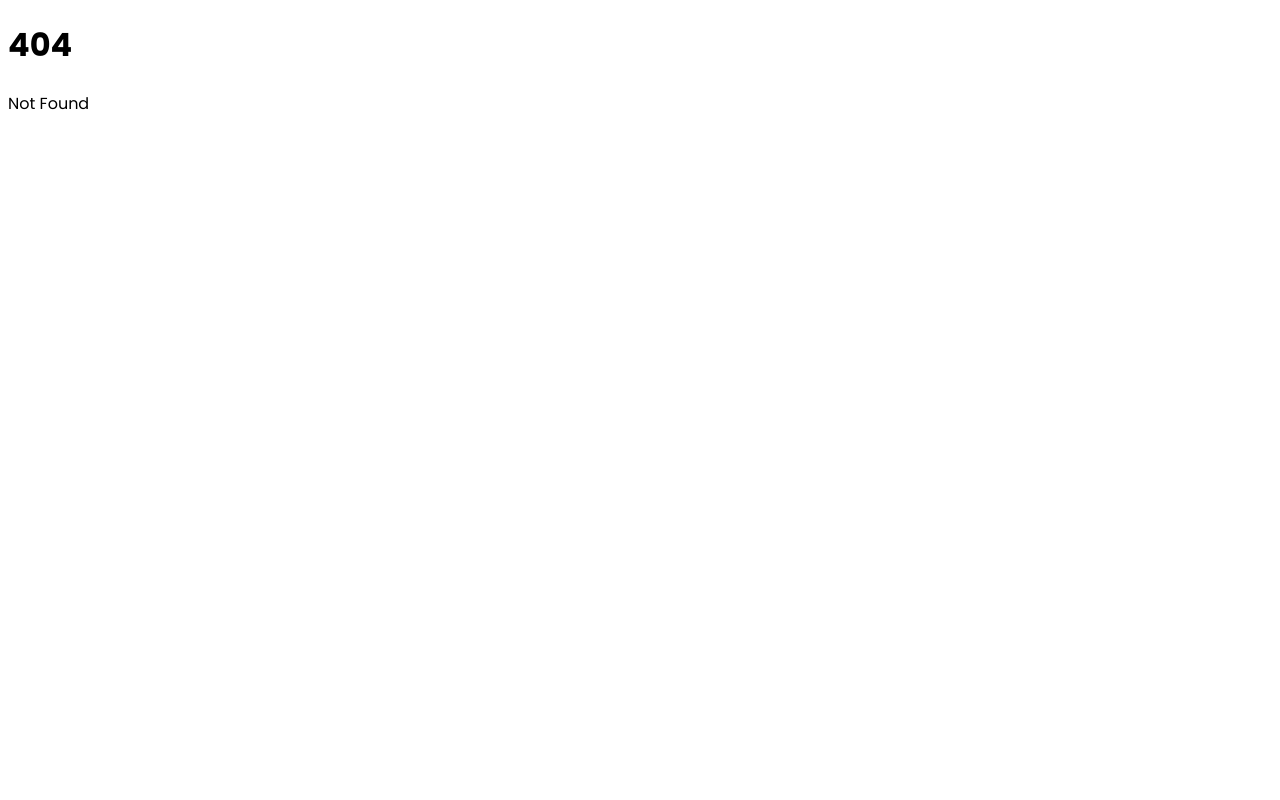
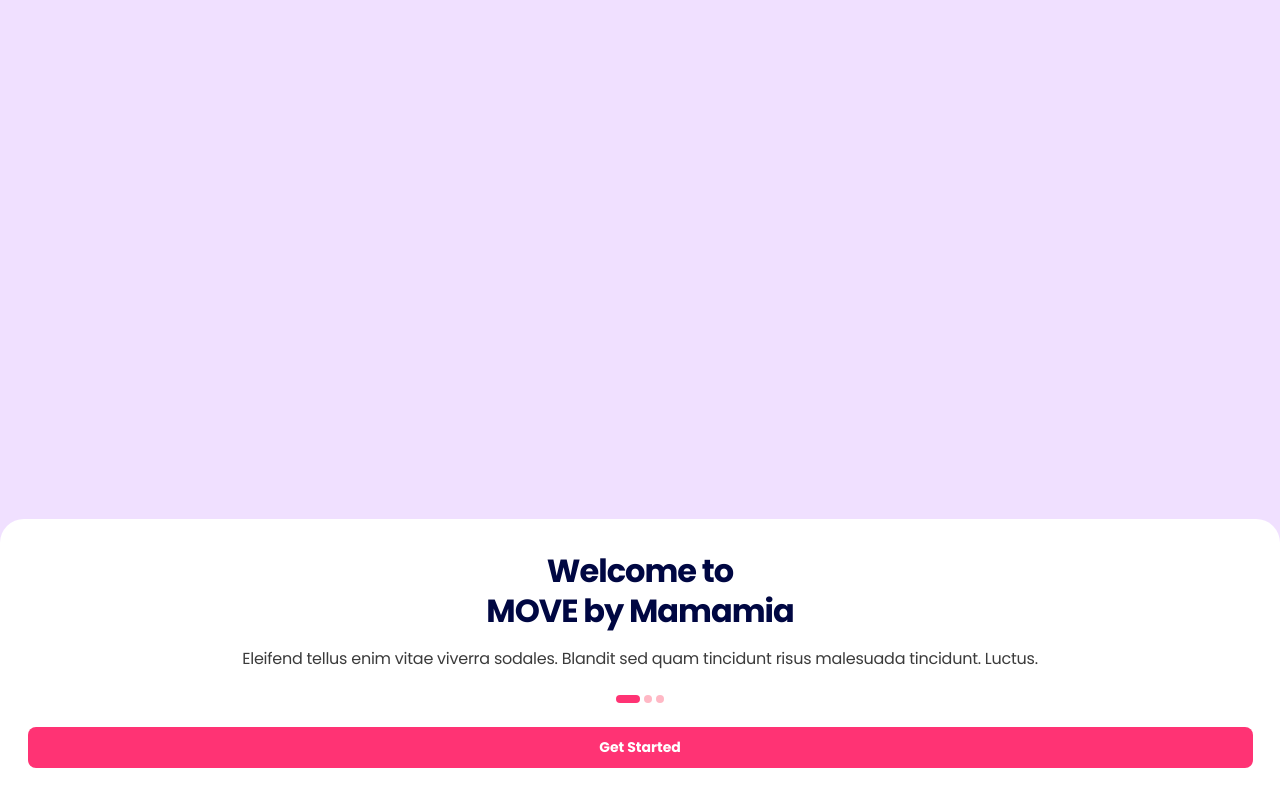
Before and after one commit to johndavedecano/move-ui, a SvelteKit app: page /splash in a window 1280 px wide. Before the commit this address had no page. Built offline with nearby package versions, Linux system fonts and the light colour scheme.

Commit message:
added splash screen

```diff
--- a/src/lib/components/Button.svelte
+++ b/src/lib/components/Button.svelte
@@ -73,10 +73,11 @@
 	.btn-tertiary {
 		--btn-bg: var(--coral-dark);
 		--btn-color: var(--white);
+		transition: all 100ms ease-in-out;
 	}
 
 	.btn-tertiary:hover {
-		--btn-bg: var(--coral-dark);
+		--btn-bg: var(--coral);
 		--btn-color: var(--white);
 	}
 
--- /dev/null
+++ b/src/lib/components/SplashScreen.svelte
@@ -0,0 +1,83 @@
+<script>
+	import Button from '$lib/components/Button.svelte';
+	import Card from '$lib/components/Card.svelte';
+
+	const onClickItem = () => {};
+</script>
+
+<div class="splash">
+	<Card customClass="splash-card" radius="lg">
+		<div class="splash-card-inner">
+			<div class="navy-dark text-center title-4 fw-600 mb-4">Welcome to<br /> MOVE by Mamamia</div>
+			<div class="text-center body gray-8 mb-6">
+				Eleifend tellus enim vitae viverra sodales. Blandit sed quam tincidunt risus malesuada
+				tincidunt. Luctus.
+			</div>
+			<ul class="splash-dots">
+				<li><a href="/" on:click|preventDefault={() => onClickItem(1)} class="active">1</a></li>
+				<li><a href="/" on:click|preventDefault={() => onClickItem(2)}>2</a></li>
+				<li><a href="/" on:click|preventDefault={() => onClickItem(3)}>3</a></li>
+			</ul>
+			<div class="mb-6" />
+			<Button color="tertiary" size="lg" fullWidth>Get Started</Button>
+		</div>
+	</Card>
+</div>
+
+<style>
+	.splash {
+		width: 100%;
+		height: 100vh;
+		background-color: var(--grape-light);
+		background-repeat: no-repeat;
+		background-size: contain;
+		background-position-y: top;
+		background-position-x: center;
+	}
+
+	.splash-card-inner {
+		padding: 32px 27.5px 32px 27.5px;
+	}
+
+	.splash-dots {
+		width: 100%;
+		margin: 0;
+		padding: 0;
+		display: flex;
+		justify-content: center;
+		gap: 4px;
+	}
+
+	.splash-dots li {
+		margin: 0;
+		padding: 0;
+	}
+
+	.splash-dots li a {
+		font-size: 0;
+		display: block;
+		width: 8px;
+		height: 8px;
+		background-color: var(--coral-light);
+		border-radius: 50%;
+	}
+
+	.splash-dots li a:hover {
+		background-color: var(--coral);
+	}
+
+	.splash-dots li a.active {
+		background-color: var(--coral-dark);
+		width: 24px;
+		border-radius: 8px;
+	}
+
+	:global(.splash-card) {
+		position: absolute;
+		bottom: 0;
+		right: 0;
+		width: 100%;
+		border-bottom-left-radius: 0 !important;
+		border-bottom-right-radius: 0 !important;
+	}
+</style>
--- a/src/routes/+page.svelte
+++ b/src/routes/+page.svelte
@@ -37,6 +37,9 @@
 		<li>
 			<a href="/" on:click|preventDefault={() => toggle('forms')}>Forms</a>
 		</li>
+		<li>
+			<a href="/splash">Splash</a>
+		</li>
 	</ul>
 	<hr />
 	{#if show === 'buttons'}
--- /dev/null
+++ b/src/routes/splash/+page.svelte
@@ -0,0 +1,9 @@
+<script>
+	// @ts-nocheck
+
+	import '$lib/components/styles.css';
+
+	import SplashScreen from '$lib/components/SplashScreen.svelte';
+</script>
+
+<SplashScreen />
```
Also changed, not shown: static/splash_1.png (added).
